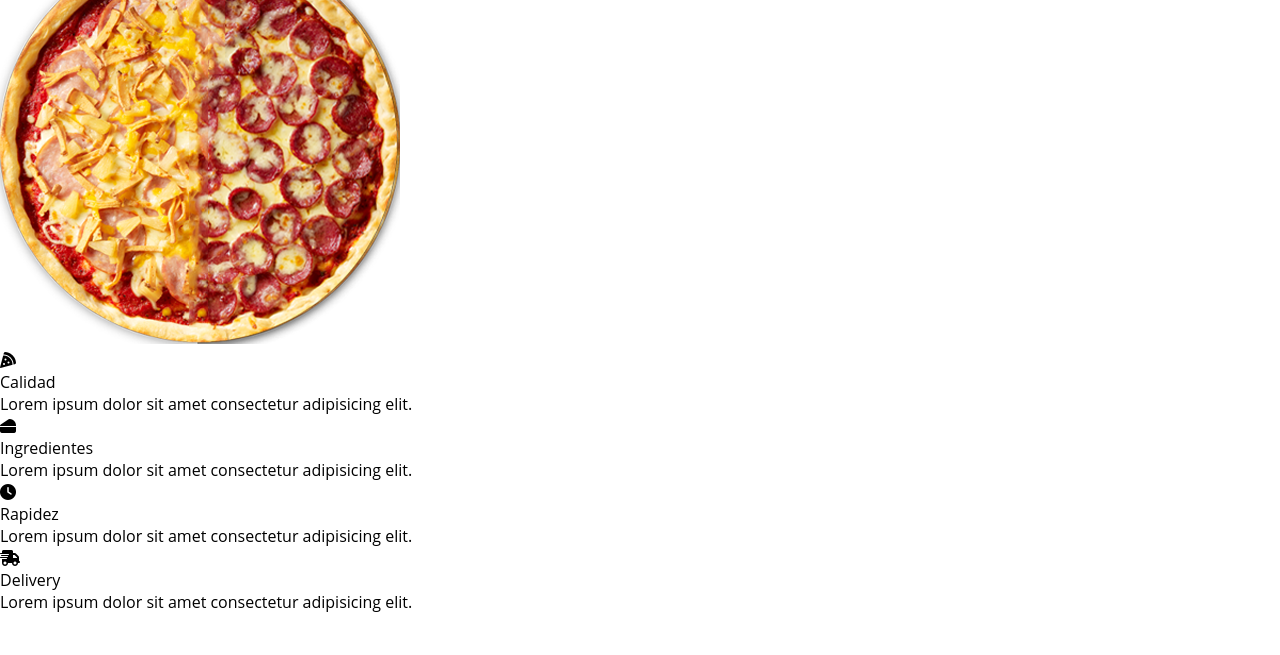
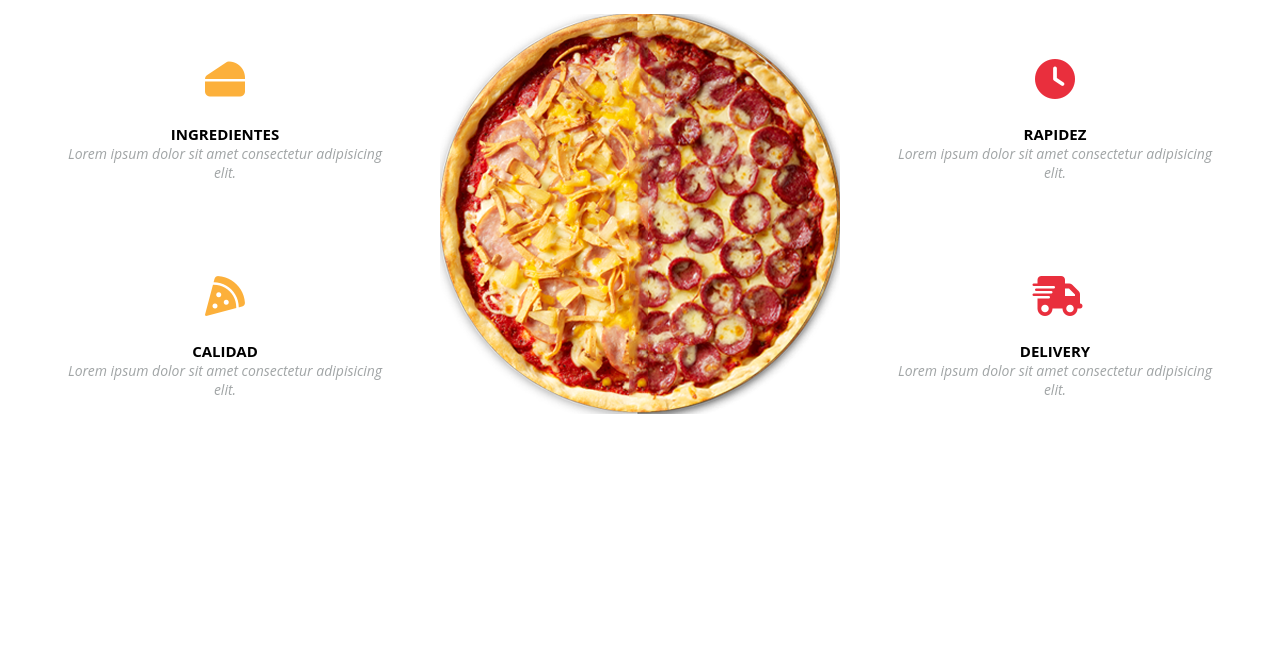
Before and after one commit to IDAI-MA2025/PF-DiegoGV, a plain HTML site: page index.html in a window 1280 px wide. Shown: the part 230-885 px from the top of the page. Before the commit the page ends 843 px from the top, so only its background shows below. Drawn offline with Linux system fonts and the light colour scheme.

Commit message:
15/07/25

```diff
--- a/css/estilos.css
+++ b/css/estilos.css
@@ -139,6 +139,94 @@
      color: var(--color-secundario);
 }
 
+#servicios{
+     height: 100vh;
+     background: white;
+     padding: 40px;
+}
+
+.servicios-titulos{
+     display: flex;
+     justify-content: center;
+     align-items: center;
+     flex-direction: column;
+}
+
+.servicios-container{
+     margin-top: 30px;
+     display: grid;
+     grid-template-columns: repeat(3, 1fr);
+     grid-template-rows: repeat(2, auto);
+     grid-gap: 30px;
+     grid-template-areas: "ingredientes imagen rapidez"
+                          "calidad imagen delivery";
+}
+
+.calidad{
+     grid-row: calidad;
+     grid-column: calidad;
+}
+.ingredientes{
+     grid-row: ingredientes;
+     grid-column: ingredientes;
+}
+.rapidez{
+     grid-row: rapidez;
+     grid-column: rapidez;
+}
+.delivery{
+     grid-row: delivery;
+     grid-column: delivery;
+}
+.imagen-central{
+     grid-row: imagen;
+     grid-column: imagen;
+     transition: all 0.5s;
+}
+.imagen-central:hover{
+     transform: scale(1.1);
+}
+
+.items{
+     display: flex;
+     justify-content: center;
+     align-items: center;
+     flex-direction: column;
+}
+.items span{
+     width: 95px;
+     font-size: 40px;
+     color: var(--color-secundario);
+     padding: 20px;
+     border: 5px double white;
+     border-radius: 50%;
+     text-align: center;
+     transition: all 0.5s;
+}
+.items span:hover{
+     background: var(--color-secundario);
+     color: white;
+}
+.ingredientes span, .calidad span{
+     color: var(--color-primario);
+}
+.ingredientes span:hover, .calidad span:hover{
+     background: var(--color-primario);
+     color: white;
+}
+.items .titulo-item{
+     text-transform: uppercase;
+     font-size: 15px;
+     font-weight: 700;
+     text-align: center;
+}
+.items .texto-item{
+     font-size: 14px;
+     text-align: center;
+     color: var(--color-texto);
+     font-style: italic;
+     padding: 0 20px;
+}
 @media screen and (max-width: 650px) {
 
      /* MENU PRINCIPAL */
@@ -193,3 +281,15 @@
           font-size: 20px;
      }
 }
+
+@media screen and (max-width: 850px) {
+     .imagen-central{
+          display: none;
+     }
+     .servicios-container{
+          margin-top: 50px;
+          grid-template-columns: repeat(2, 1fr);
+          grid-template-areas: "ingredientes rapidez"
+                               "calidad delivery";
+     }
+}
```
